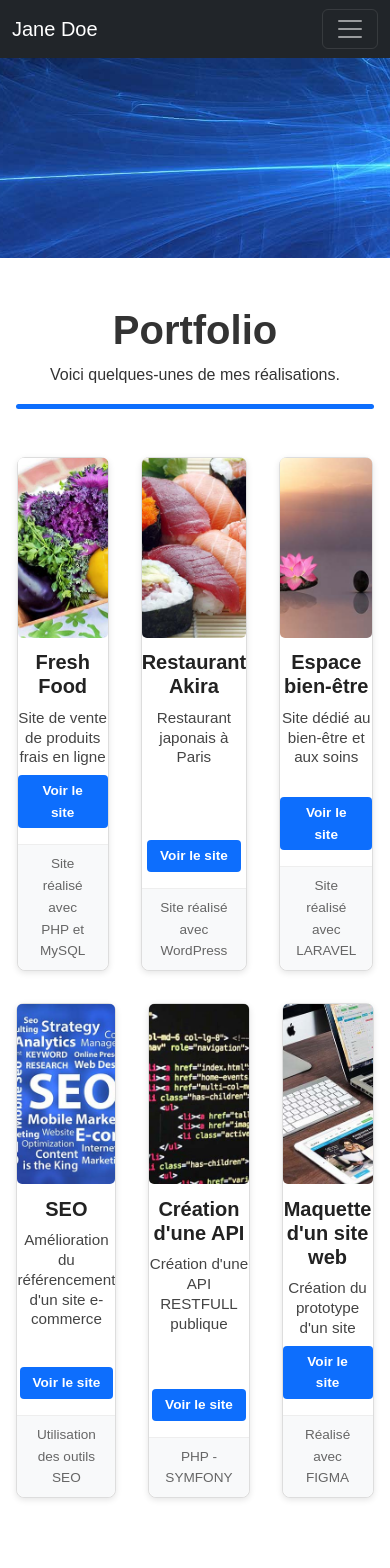
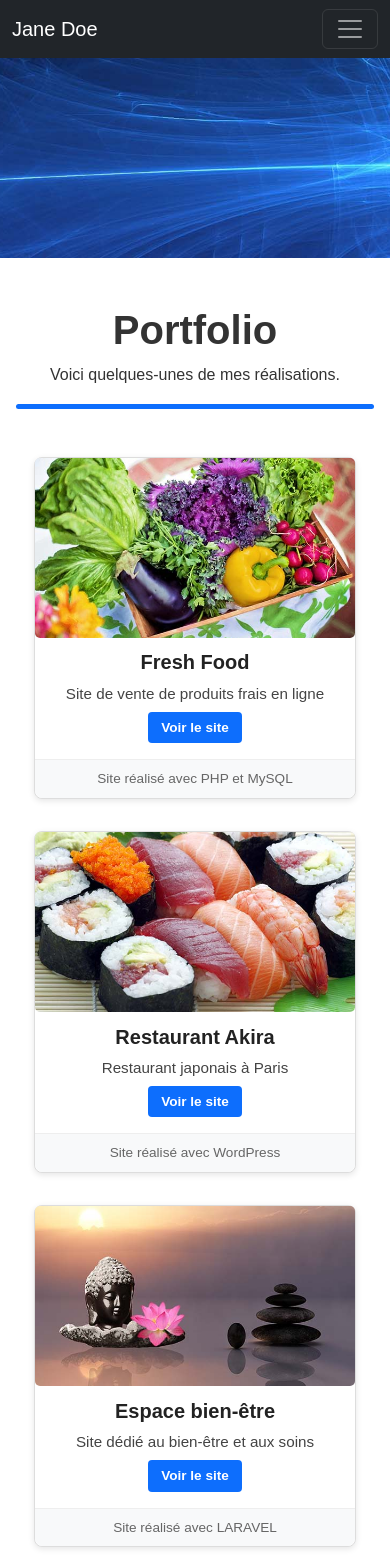
Before and after one commit to Diva-X/portofolio, a React (Create React App) app: page /portfolio in a window 390 px wide. Shown: the top 1568 px of the page. Built offline with nearby package versions, Linux system fonts and the light colour scheme.

Commit message:
mixin telephone

```diff
--- a/src/pages/Portfolio/Portfolio.scss
+++ b/src/pages/Portfolio/Portfolio.scss
@@ -138,13 +138,19 @@
 }
 
 @include responsive-tablet {
-  .portfolio-cards {
-    grid-template-columns: repeat(2, 1fr);
+  .card-container {
+    flex: 0 1 calc(50% - 2rem);
   }
 }
 
 @include responsive-mobile {
   .portfolio-cards {
-    grid-template-columns: 1fr;
+    flex-direction: column;
+    align-items: center;
+  }
+
+  .card-container {
+    width: 90%;
+    flex: none;
   }
 }
```
